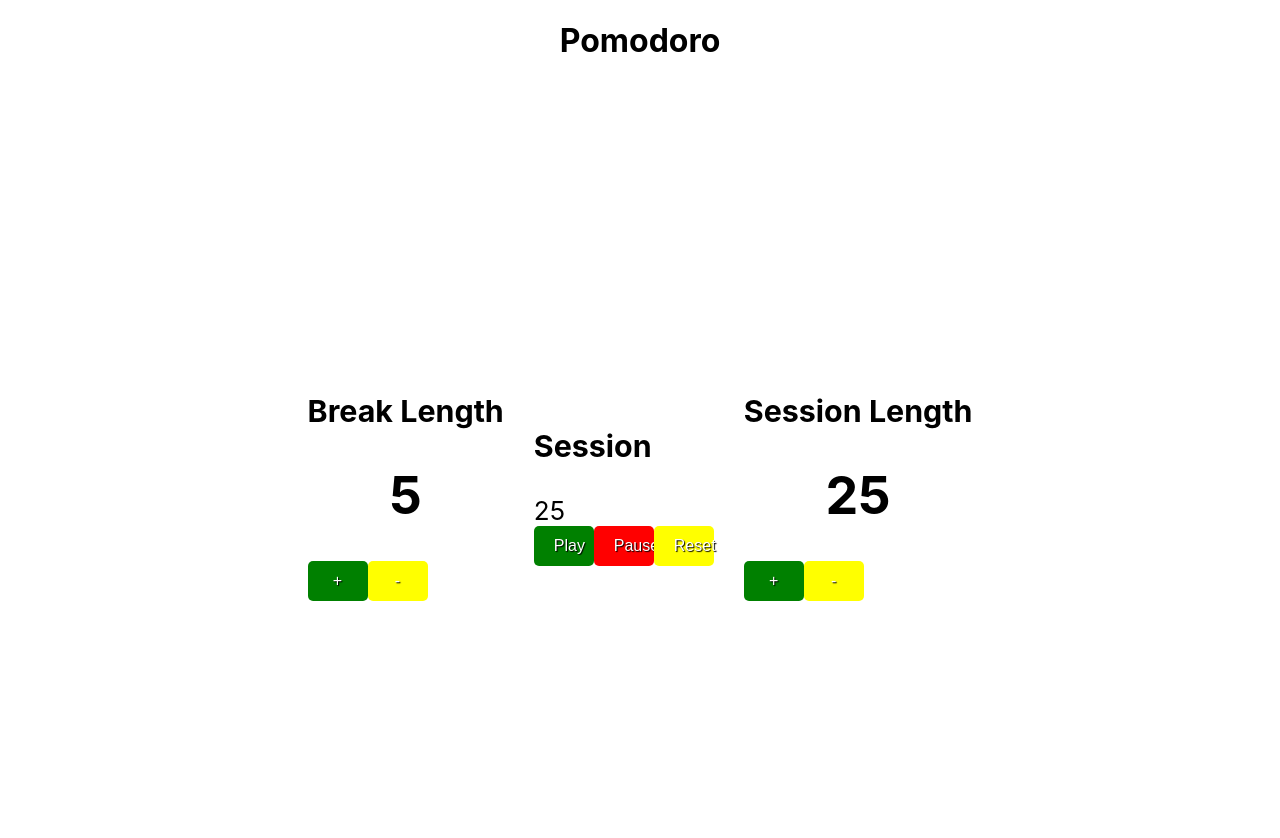
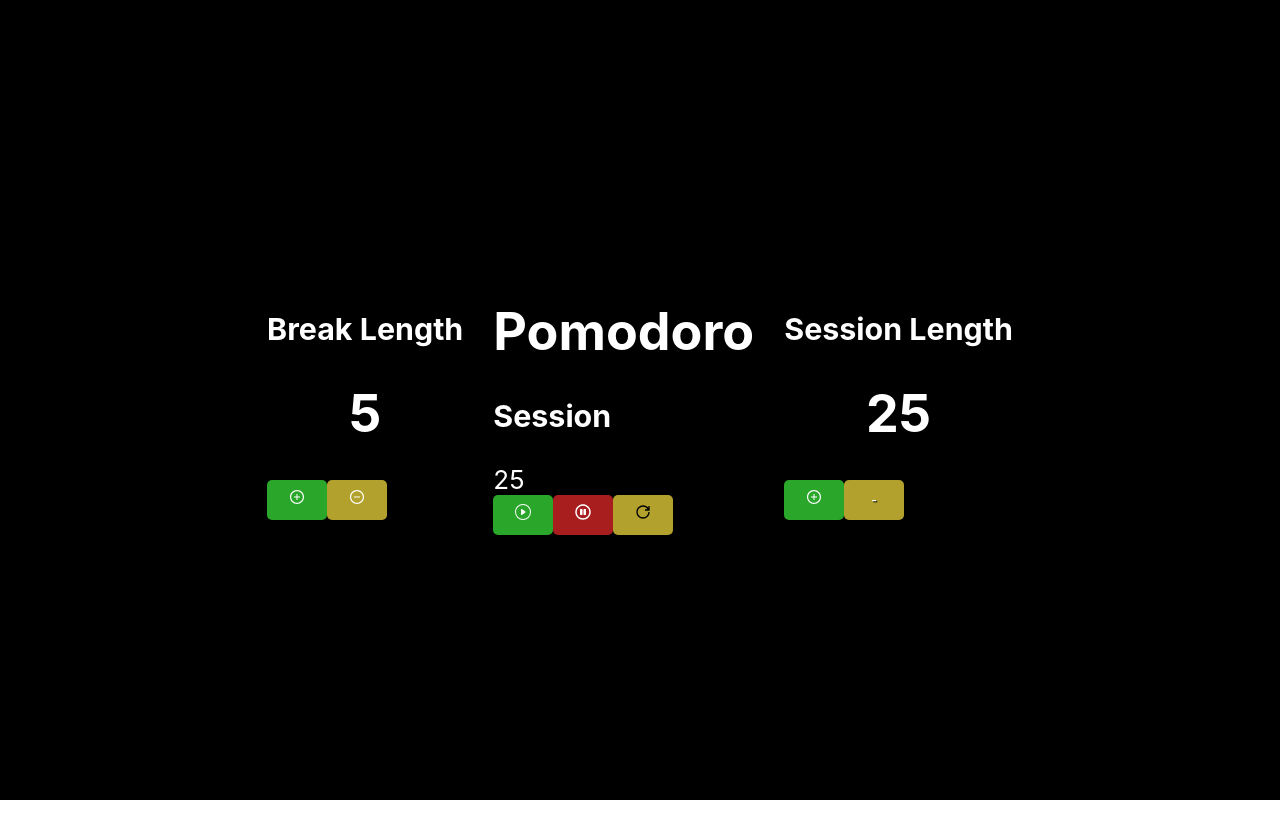
Before and after one commit to Dieumerci-M2/Minuterie-with-React, a React (Create React App) app: page / in a window 1280 px wide. Shown: the top 838 px of the page. After the commit the page ends 800 px from the top, so only its background shows below. Built offline with nearby package versions, Linux system fonts and the light colour scheme.

Commit message:
feat : add react icons to all buttons

```diff
--- a/package.json
+++ b/package.json
@@ -9,6 +9,7 @@
     "react": "^18.2.0",
     "react-countdown-circle-timer": "^3.0.9",
     "react-dom": "^18.2.0",
+    "react-icons": "^4.4.0",
     "react-scripts": "5.0.1",
     "web-vitals": "^2.1.4"
   },
--- a/src/components/App.js
+++ b/src/components/App.js
@@ -8,7 +8,6 @@
 
   return (
      <div className="Container">
-      <h1>Pomodoro</h1>
       <div className="Sub-Container">
         <BreakLength/>
         <Session/>
--- a/src/components/BreakLength.jsx
+++ b/src/components/BreakLength.jsx
@@ -1,6 +1,8 @@
 import React from 'react'
 import { useState } from 'react'
 import '../styles/BreakLength.css'
+import {AiOutlinePlusCircle} from 'react-icons/ai'
+import {AiOutlineMinusCircle} from 'react-icons/ai'
 
 const BreakLength = () => {
 
@@ -20,8 +22,13 @@
     <div>
         <h3>Break Length</h3>
         <h1>{valeur}</h1>
-        <button onClick={incremente} id = 'btnPlus'>+</button>
-        <button onClick={decremente} id = 'btnMinus' >-</button>
+        <button onClick={incremente} id = 'btnPlus'>
+        <AiOutlinePlusCircle />
+        </button>
+
+        <button onClick={decremente} id = 'btnMinus' >
+            <AiOutlineMinusCircle />
+        </button>
     </div>
   )
 }
--- a/src/components/Session.jsx
+++ b/src/components/Session.jsx
@@ -1,6 +1,9 @@
 import React from 'react'
 import '../styles/Session.css'
 import { useState } from 'react'
+import {BsPlayCircle} from 'react-icons/bs'
+import {FaRegPauseCircle} from 'react-icons/fa'
+import {GrPowerReset} from 'react-icons/gr'
 
 const Session = () => {
   const [initial, setInitial] = useState(25)
@@ -9,12 +12,19 @@
   }
   return (
     <div>
+        <h1>Pomodoro</h1>
         <h3>Session</h3>
         <span>{initial}</span>
         <div>
-          <button onClick={decrementer} id='play'>Play</button>
-          <button onClick={''} id ='pause' >Pause</button>
-          <button onClick={''} id ='reset'>Reset</button>
+          <button onClick={decrementer} id='play'>
+            <BsPlayCircle />
+          </button>
+          <button onClick={''} id ='pause' >
+            <FaRegPauseCircle />
+          </button>
+          <button onClick={''} id ='reset'>
+            <GrPowerReset />
+          </button>
         </div>
     </div>
   )
--- a/src/components/SessionLength.jsx
+++ b/src/components/SessionLength.jsx
@@ -1,6 +1,7 @@
 import React from 'react'
 import { useState } from 'react'
 import '../styles/SessionLength.css'
+import {AiOutlinePlusCircle} from 'react-icons/ai'
 
 const SessionLength = () => {
     const [valeur , setValeur] = useState(25)
@@ -19,7 +20,9 @@
     <div>
         <h3>Session Length</h3>
         <h1>{valeur}</h1>
-        <button onClick={incremente} id ='btnPlus'>+</button>
+        <button onClick={incremente} id ='btnPlus'>
+        <AiOutlinePlusCircle />
+        </button>
         <button onClick={decremente} id = 'btnMinus'>-</button>
     </div>
   )
--- a/src/index.css
+++ b/src/index.css
@@ -5,6 +5,7 @@
     sans-serif;
   -webkit-font-smoothing: antialiased;
   -moz-osx-font-smoothing: grayscale;
+
 }
 
 code {
--- a/src/styles/App.css
+++ b/src/styles/App.css
@@ -12,9 +12,12 @@
       animation: App-logo-spin infinite 20s linear;
     }
   }
-
+  .Container{
+    background-color: rgb(217, 184, 140);
+  }
   .Sub-Container{
-    background-color: white;
+    background-color: black;
+    color : white;
     min-height: 100vh;
     display: flex;
     flex-direction: row;
--- a/src/styles/BreakLength.css
+++ b/src/styles/BreakLength.css
@@ -1,5 +1,5 @@
 #btnPlus{
-    background-color: green;
+    background-color: rgba(49, 194, 49, 0.861);
     cursor : pointer;
     border: 0;
     line-height: 2.5;
@@ -13,11 +13,11 @@
 
 }
 #btnPlus:hover{
-    background-color: rgba(102, 227, 71, 0.844);
+    background-color: rgba(96, 177, 75, 0.746);
     border: 1px solid white;
 }
 #btnMinus{
-    background-color: yellow;
+    background-color: rgba(212, 191, 54, 0.844);
     cursor : pointer;
     border: 0;
     line-height: 2.5;
@@ -31,7 +31,7 @@
 
 }
 #btnMinus:hover{
-    background-color: rgba(212, 191, 54, 0.844);
+    background-color: rgba(217, 201, 95, 0.609);
     border: 1px solid white;
 
 }
--- a/src/styles/Session.css
+++ b/src/styles/Session.css
@@ -1,5 +1,5 @@
 #play{
-    background-color: green;
+    background-color: rgba(49, 194, 49, 0.861);
     cursor : pointer;
     border: 0;
     line-height: 2.5;
@@ -12,11 +12,11 @@
     border-radius: 5px;
 }
 #play:hover{
-    background-color: rgba(102, 227, 71, 0.844);
+    background-color: rgba(96, 177, 75, 0.746);
     border: 1px solid white;
 }
 #pause{
-    background-color: red;
+    background-color: rgba(211, 37, 37, 0.795);
     cursor: pointer;
     border: 0;
     line-height: 2.5;
@@ -29,11 +29,11 @@
     border-radius: 5px;
 }
 #pause:hover{
-    background-color: rgba(202, 47, 42, 0.844);
+    background-color: rgba(174, 66, 63, 0.704);
     border: 1px solid white;
 }
 #reset{
-    background-color: yellow;
+    background-color: rgba(212, 191, 54, 0.844);
     cursor: pointer;
     border: 0;
     line-height: 2.5;
@@ -45,7 +45,8 @@
     width : 60px;
     border-radius: 5px;
 }
+
 #reset:hover{
-    background-color: rgba(212, 191, 54, 0.844);
+    background-color: rgba(202, 187, 94, 0.678);
     border: 1px solid white;
 }
--- a/src/styles/SessionLength.css
+++ b/src/styles/SessionLength.css
@@ -1,5 +1,5 @@
 #btnPlus{
-    background-color: green;
+    background-color: rgba(49, 194, 49, 0.861);
     cursor : pointer;
     border: 0;
     line-height: 2.5;
@@ -12,11 +12,11 @@
     border-radius: 5px;
 }
 #btnPlus:hover{
-    background-color: rgba(102, 227, 71, 0.844);
+    background-color: rgba(96, 177, 75, 0.746);
     border: 1px solid white;
 }
 #btnMinus{
-    background-color: yellow;
+    background-color: rgba(212, 191, 54, 0.844);
     cursor : pointer;
     border: 0;
     line-height: 2.5;
@@ -29,6 +29,6 @@
     border-radius: 5px;
 }
 #btnMinus:hover{
-    background-color: rgba(212, 191, 54, 0.844);
+    background-color: rgba(217, 201, 95, 0.609);
     border: 1px solid white;
 }
```
Also changed, not shown: 1 other file (tests, documents, lock files or other folders).
